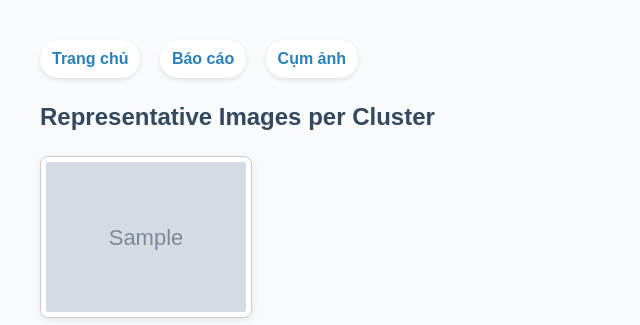
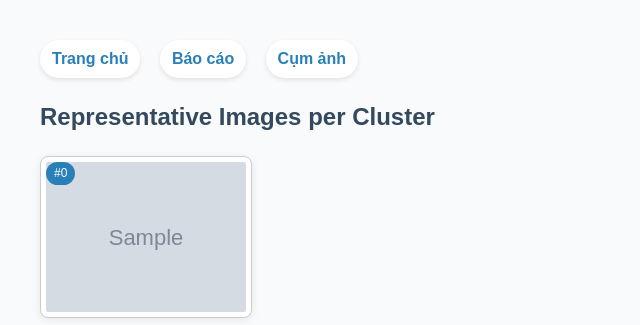
Before and after one commit to PhuongNGT/Retrival, a Flask app: template templates/cluster_dashboard.html in a window 1280 px wide. Shown: the top 325 px of the page, without its empty margins (0-640 px from the left). Run offline with Flask 3, Linux system fonts and the light colour scheme; the template is opened without the code that fills it: most values are stand-ins (such as "Sample title", 1, 10 or a date in 2020); grey boxes marked "Sample" are stand-in pictures; parts of the project's set-up code (start-up, migrations or seed data) failed here and were passed over.

Commit message:
Update cluster_dashboard.html

```diff
--- a/templates/cluster_dashboard.html
+++ b/templates/cluster_dashboard.html
@@ -21,6 +21,11 @@
       gap: 15px;
       margin-top: 20px;
     }
+    .image-card {
+      position: relative;
+      display: inline-block;
+      border-radius: 10px;
+    }
     .image-container img {
       border: 1px solid #ccc;
       border-radius: 8px;
@@ -31,6 +36,21 @@
     }
     .image-container img:hover {
       transform: scale(1.05);
+    }
+    /* highlight cụm được focus */
+    .highlight {
+      outline: 3px solid #2980b9;
+      box-shadow: 0 0 0 4px rgba(41, 128, 185, 0.2);
+    }
+    .badge {
+      position: absolute;
+      top: 6px;
+      left: 6px;
+      background: #2980b9;
+      color: #fff;
+      padding: 2px 8px;
+      border-radius: 12px;
+      font-size: 12px;
     }
     nav {
       margin-bottom: 20px;
@@ -61,7 +81,6 @@
       padding: 5px;
       max-width: 100%;
     }
-
   </style>
 </head>
 <body>
@@ -74,14 +93,22 @@
 
   <h2>Representative Images per Cluster</h2>
   <div class="image-container">
-    {% for cluster_img in clusters %}
-      <img src="{{ url_for('static', filename='cluster_reps/' + cluster_img) }}" width="200">
+    {% for src in rep_images %}
+      <div class="image-card">
+        <span class="badge">#{{ loop.index0 }}</span>
+        <img
+          src="{{ src }}"
+          width="200"
+          class="{% if focus is not none and loop.index0 == focus %}highlight{% endif %}"
+          alt="Cluster {{ loop.index0 }}"
+        >
+      </div>
     {% endfor %}
   </div>
 
   <div class="chart-container">
     <h2>Biểu đồ số lượng ảnh mỗi cụm</h2>
-    <img src="{{ url_for('static', filename='cluster_bar.png') }}" alt="Cluster Bar Chart">
+    <img src="{{ bar_img }}" alt="Cluster Bar Chart">
   </div>
 
 </body>
```
